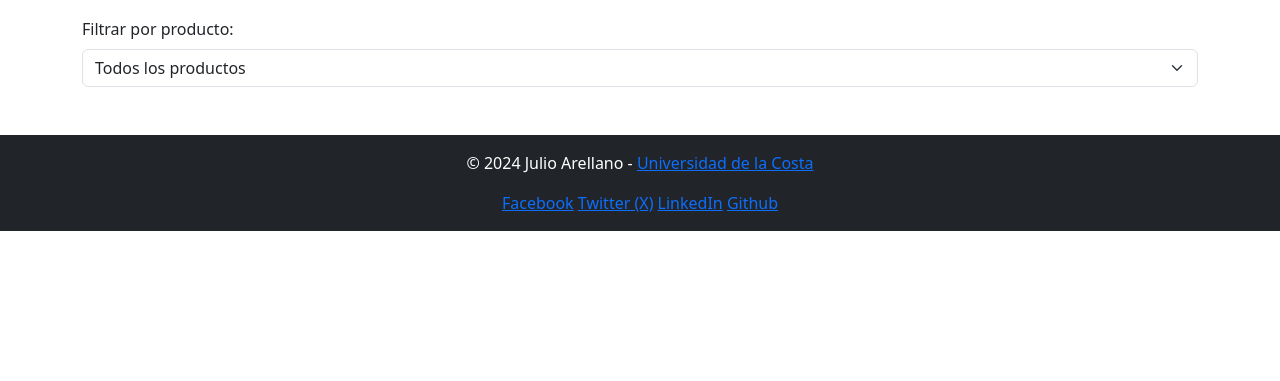
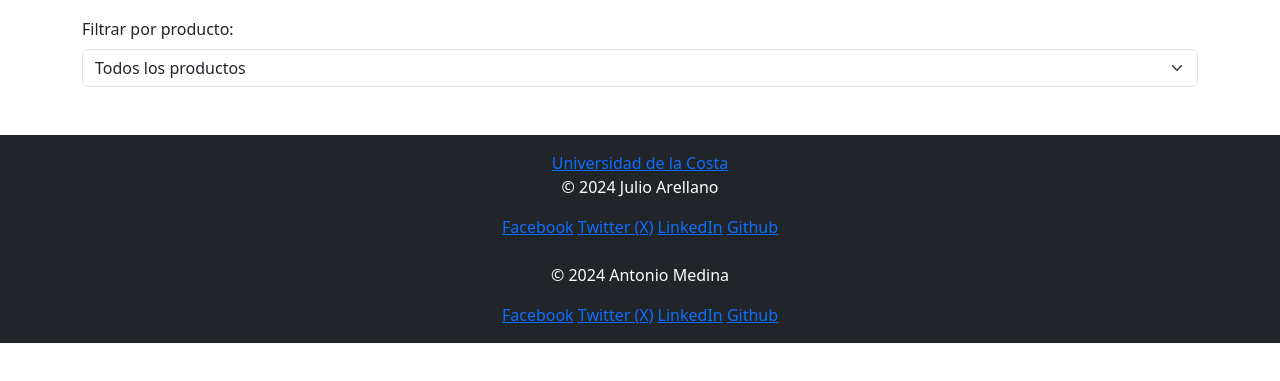
Before and after one commit to Blaviken-fsociety/workshop2-cut2, a plain HTML site: page index.html in a window 1280 px wide. Shown: the part 63-444 px from the top of the page. Drawn offline with nearby package versions, Linux system fonts and the light colour scheme; no server answers.

Commit message:
Second commit

```diff
--- a/index.html
+++ b/index.html
@@ -46,8 +46,17 @@
 
     <!-- Footer -->
     <footer class="bg-dark text-white text-center py-3 mt-4">
-        <p>© 2024 Julio Arellano - <a href="https://www.cuc.edu.co/">Universidad de la Costa</a></p>
+        <a href="https://www.cuc.edu.co/">Universidad de la Costa</a><br>
         <div class="social-links">
+            <p>© 2024 Julio Arellano</p>
+            <a href="https://www.facebook.com/julio.arellano.31521">Facebook</a>
+            <a href="https://x.com/eljulio_loco">Twitter (X)</a>
+            <a href="https://www.linkedin.com/in/julio-arellano-803607276/">LinkedIn</a>
+            <a href="https://github.com/Blaviken-fsociety">Github</a>
+        </div><br>
+
+        <div class="social-links">
+            <p>© 2024 Antonio Medina</p>
             <a href="https://www.facebook.com/julio.arellano.31521">Facebook</a>
             <a href="https://x.com/eljulio_loco">Twitter (X)</a>
             <a href="https://www.linkedin.com/in/julio-arellano-803607276/">LinkedIn</a>
@@ -55,6 +64,8 @@
         </div>
     </footer>
 
+
+
     <!-- Bootstrap JS y Popper -->
     <script src="https://cdn.jsdelivr.net/npm/bootstrap@5.3.3/dist/js/bootstrap.bundle.min.js" integrity="sha384-YvpcrYf0tY3lHB60NNkmXc5s9fDVZLESaAA55NDzOxhy9GkcIdslK1eN7N6jIeHz" crossorigin="anonymous"></script>
     <!-- Script para cargar API y funcionalidades -->
```
